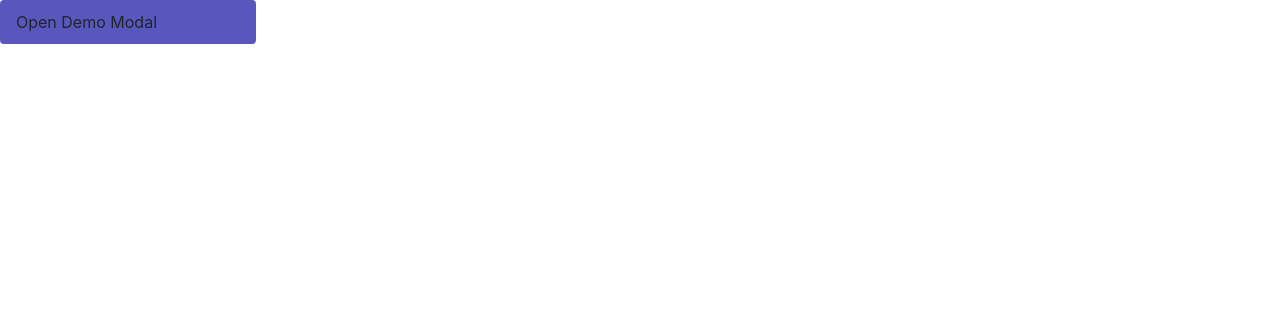
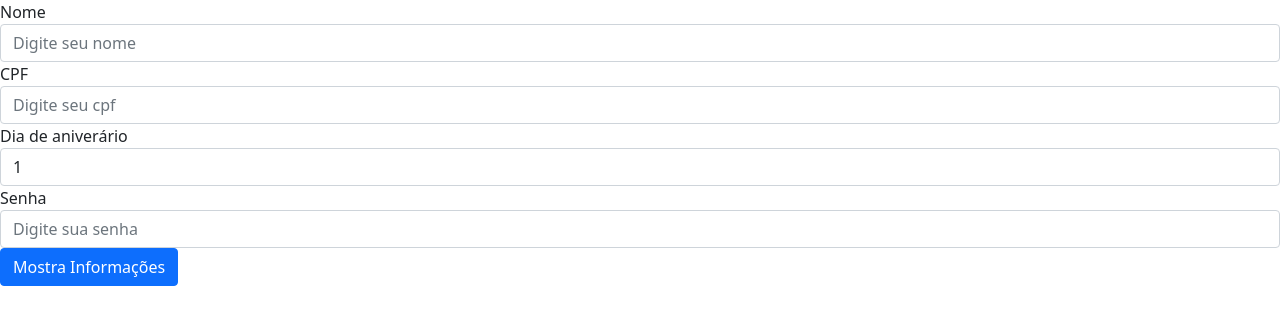
Before and after one commit to NatanVieira/M1S11, an Angular app: page / in a window 1280 px wide. Shown: the top 324 px of the page. Built offline with nearby package versions, Linux system fonts and the light colour scheme.

Commit message:
M1S11 - Exercicio 6

```diff
--- a/src/app/app.component.html
+++ b/src/app/app.component.html
@@ -1 +1 @@
-<app-exercicio05></app-exercicio05>
+<app-exercicio06></app-exercicio06>
--- /dev/null
+++ b/src/app/components/exercicio06/exercicio06.component.html
@@ -0,0 +1,38 @@
+<form>
+    <div class="form-group">
+        <label>Nome</label>
+        <input name="nome" type="text" class="form-control" placeholder="Digite seu nome" [(ngModel)]="nome"/>
+    </div>
+    <div class="form-group">
+        <label>CPF</label>
+        <input name="cpf" type="text" min="11" max="11" class="form-control" placeholder="Digite seu cpf" [(ngModel)]="cpf"/>
+    </div>
+    <div class="form-group">
+        <label>Dia de aniverário</label>
+        <input name="diaAniversario" type="number" max="31" min="1" class="form-control" placeholder="Digite seu dia de aniverário" [(ngModel)]="diaAniversario"/>
+    </div>
+    <div class="form-group">
+        <label>Senha</label>
+        <input name="senha" type="password" class="form-control" placeholder="Digite sua senha" [(ngModel)]="senha"/>
+    </div>
+
+    <button type="submit" class="btn btn-primary" (click)="mostraInfo = !mostraInfo" *ngIf="mostraInfo">Esconde Informações</button>
+    <button type="submit" class="btn btn-primary" (click)="mostraInfo = !mostraInfo" *ngIf="!mostraInfo">Mostra Informações</button>
+</form>
+<div class="container" *ngIf="mostraInfo">
+    <h1>Dados da Pessoa</h1>
+    <div class="row">
+        <div class="col-3">
+            <p>Nome: {{nome}}</p>
+        </div>
+        <div class="col-3">
+            <p>CPF: {{cpf}}</p>
+        </div>
+        <div class="col-3">
+            <p>Dia de Aniversário: {{diaAniversario}}</p>
+        </div>
+        <div class="col-3">
+            <p>Senha: {{senha}}</p>
+        </div>
+    </div>
+</div>
--- /dev/null
+++ b/src/app/components/exercicio06/exercicio06.component.ts
@@ -0,0 +1,21 @@
+import { Component, OnInit } from '@angular/core';
+
+@Component({
+  selector: 'app-exercicio06',
+  templateUrl: './exercicio06.component.html',
+  styleUrls: ['./exercicio06.component.scss']
+})
+export class Exercicio06Component implements OnInit {
+  nome: string = '';
+  cpf: string = '';
+  diaAniversario: number = 1;
+  senha: string = '';
+  mostraInfo: boolean = false;
+
+  constructor() { }
+
+  ngOnInit(): void {
+
+  }
+
+}
```
Also changed, not shown: src/app/app.module.ts (+6 -2 lines), src/app/components/exercicio06/exercicio06.component.scss (added).
